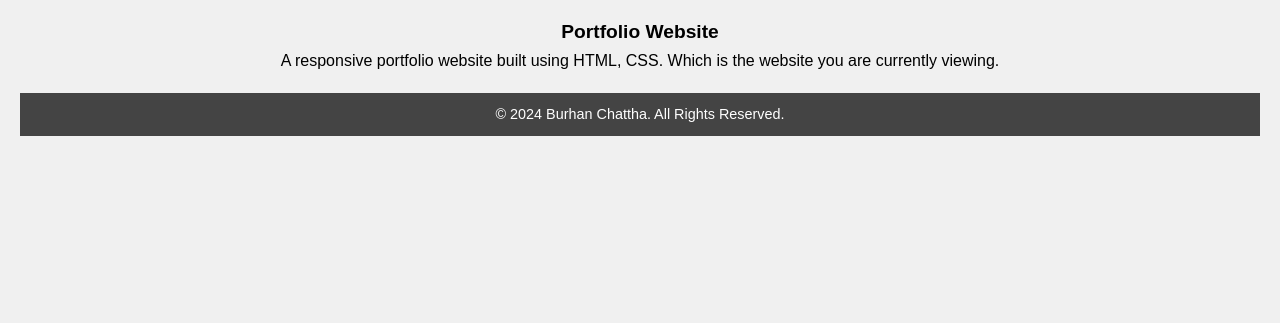
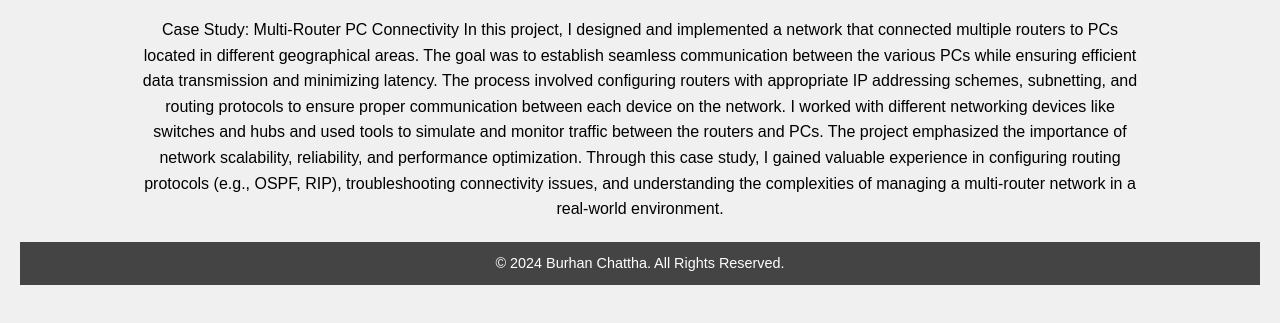
Before and after one commit to Burhan7860/Web-and-Script-A1, a plain HTML site: page projects.html in a window 1280 px wide. Shown: the part 231-554 px from the top of the page. Drawn offline with Linux system fonts and the light colour scheme.

Commit message:
Added a description of a project I did

```diff
--- a/projects.html
+++ b/projects.html
@@ -27,8 +27,13 @@
             <h2>Projects</h2>
             <div class="projects-list">
                 <div class="project">
-                    <h3>Portfolio Website</h3>
-                    <p>A responsive portfolio website built using HTML, CSS. Which is the website you are currently viewing.</p>
+                    <p>Case Study: Multi-Router PC Connectivity
+
+                        In this project, I designed and implemented a network that connected multiple routers to PCs located in different geographical areas. The goal was to establish seamless communication between the various PCs while ensuring efficient data transmission and minimizing latency.
+
+                        The process involved configuring routers with appropriate IP addressing schemes, subnetting, and routing protocols to ensure proper communication between each device on the network. I worked with different networking devices like switches and hubs and used tools to simulate and monitor traffic between the routers and PCs. The project emphasized the importance of network scalability, reliability, and performance optimization.
+
+                        Through this case study, I gained valuable experience in configuring routing protocols (e.g., OSPF, RIP), troubleshooting connectivity issues, and understanding the complexities of managing a multi-router network in a real-world environment.</p>
 
     </section>
 
```
Also changed, not shown: about.html (+0 -1 lines).
